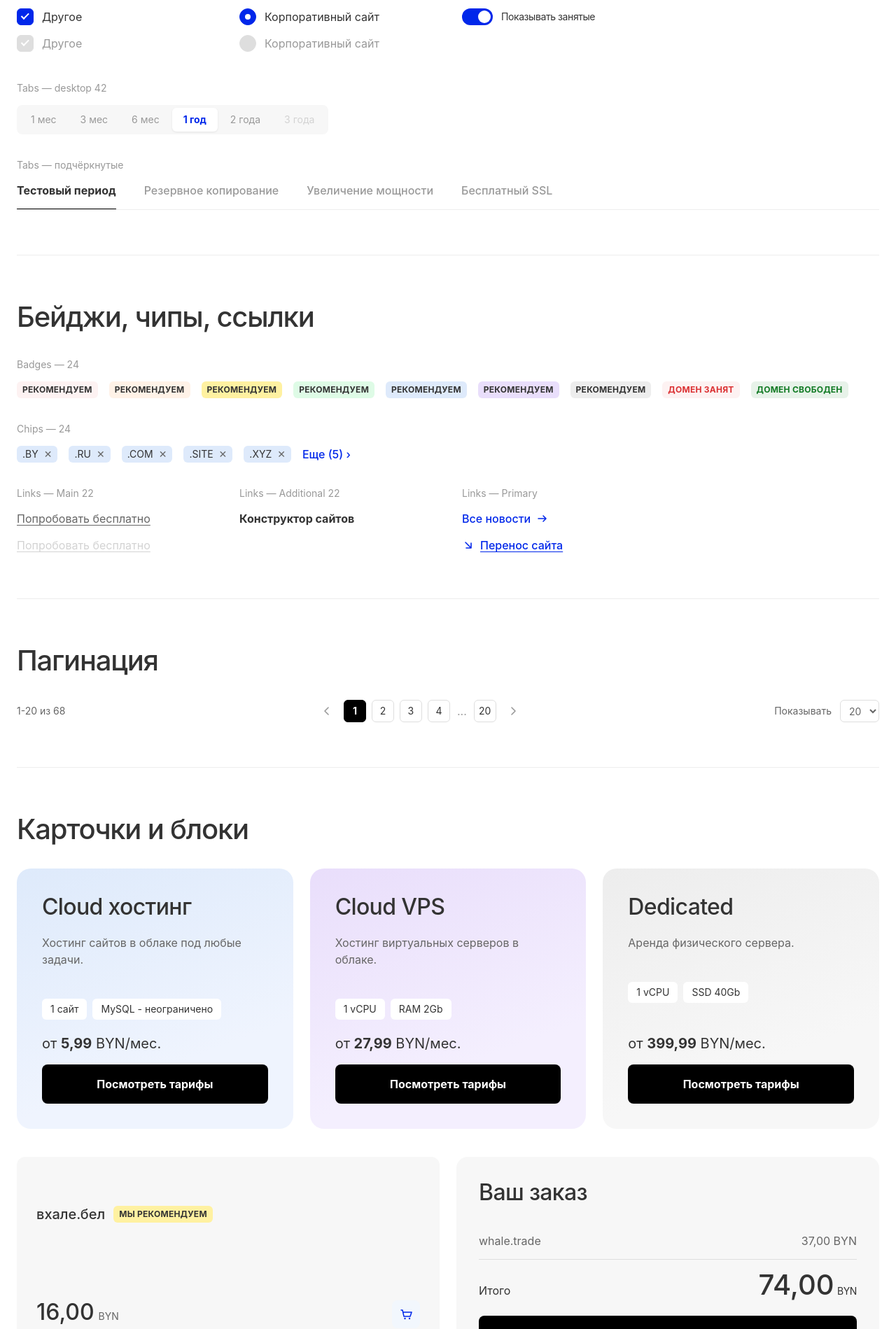
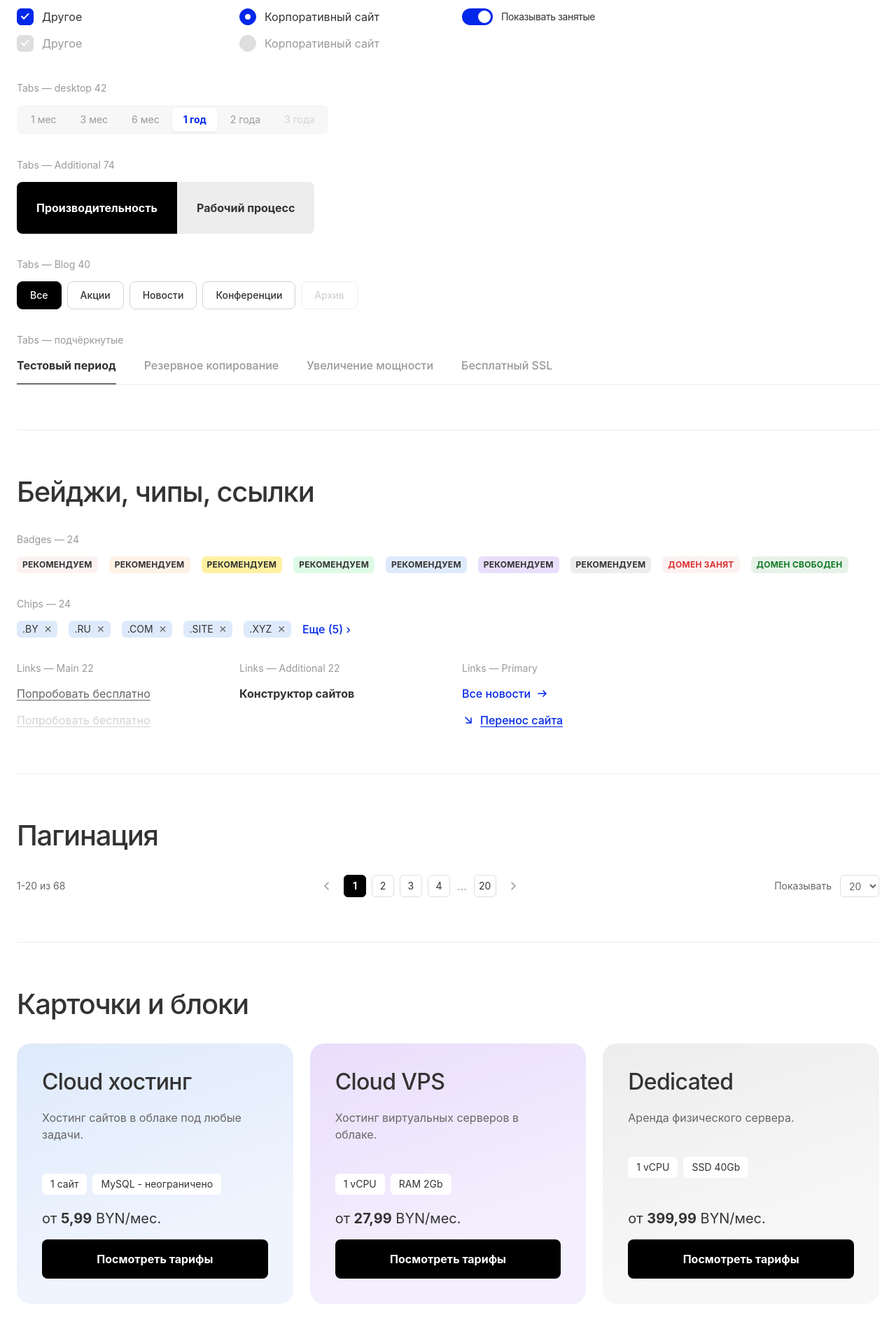
Before and after one commit to eugenez36/hostfly, a PHP site: page /_dev/hf-kit-preview.html in a window 1280 px wide. Shown: the part 4301-6200 px from the top of the page at 70% size. Run offline with PHP 8.4, Linux system fonts and the light colour scheme.

Commit message:
Сверка с листом Tabs: добавлены два недостающих варианта, исправлен hover
Первая правка по итогам сверки кита с оригиналами из Figma. На листе Tabs пять
вариантов, в коде было реализовано два.

ЧЕГО НЕ ХВАТАЛО
  tabs--solid   «Additional 74»: крупный сегментный переключатель, где активный
                сегмент сплошной чёрный с белым текстом, а не белая пилюля с синим,
                как в базовом варианте. Отличается не только размером, поэтому
                отдельный модификатор, а не размерный класс.
  tabs--pill    «Blog 40»: не сегментный контрол, а отдельные пилюли с зазором,
                у неактивных своя рамка.

ЧТО БЫЛО НЕВЕРНО
  hover базового контрола. В макете при наведении синеет текст, подложка
  не меняется; у нас подсвечивалась полупрозрачная белая подложка, а текст
  оставался серым.
  disabled активного пункта. На листе он сидит на серой подложке без тени —
  этого состояния в коде не было вовсе.

Мобильный размер 36 уже был закрыт токеном --h-tabs-mobile, новые величины
--h-tabs-l и --h-tabs-pill добавлены рядом со ссылкой на лист.

Оба варианта добавлены в _dev/hf-kit-preview.html и сверены рендером с листом:
совпадают по цветам, скруглениям и состояниям. Изоляция кита не нарушена —
в hf-kit.css по-прежнему ноль правил вне .hf-kit и :root.

Co-Authored-By: Claude Opus 5 <noreply@anthropic.com>

```diff
--- a/ftp/public/templates/nexus/_dev/hf-kit-preview.html
+++ b/ftp/public/templates/nexus/_dev/hf-kit-preview.html
@@ -245,6 +245,21 @@
       <button class="tabs__item is-active" type="button">1 год</button>
       <button class="tabs__item" type="button">2 года</button>
       <button class="tabs__item" type="button" disabled>3 года</button>
+    </div>
+
+    <div class="kit-label" style="margin:32px 0 12px">Tabs — Additional 74</div>
+    <div class="tabs tabs--solid">
+      <button class="tabs__item is-active" type="button">Производительность</button>
+      <button class="tabs__item" type="button">Рабочий процесс</button>
+    </div>
+
+    <div class="kit-label" style="margin:32px 0 12px">Tabs — Blog 40</div>
+    <div class="tabs tabs--pill">
+      <button class="tabs__item is-active" type="button">Все</button>
+      <button class="tabs__item" type="button">Акции</button>
+      <button class="tabs__item" type="button">Новости</button>
+      <button class="tabs__item" type="button">Конференции</button>
+      <button class="tabs__item" type="button" disabled>Архив</button>
     </div>
 
     <div class="kit-label" style="margin:32px 0 12px">Tabs — подчёркнутые</div>
--- a/ftp/public/templates/nexus/_dev/scss/hf-kit/_tabs.scss
+++ b/ftp/public/templates/nexus/_dev/scss/hf-kit/_tabs.scss
@@ -29,7 +29,7 @@
     white-space: nowrap;
     transition: background var(--transition), color var(--transition);
   }
-  .tabs__item:hover { background: rgba(255, 255, 255, .6); color: var(--c-body); }
+  .tabs__item:hover { color: var(--c-primary); }
   .tabs__item.is-active {
     background: var(--c-white);
     color: var(--c-primary);
@@ -37,6 +37,80 @@
     box-shadow: var(--shadow-tab);
   }
   .tabs__item[disabled] { color: var(--c-divider); pointer-events: none; }
+  .tabs__item[disabled].is-active {
+    background: var(--c-bg-dark);
+    color: var(--c-element);
+    box-shadow: none;
+  }
+
+  /* --- Additional: крупный сегментный переключатель (лист Tabs, 74) --------
+     Отличается от базового не только размером: активный сегмент здесь
+     сплошной чёрный с белым текстом, а не белая пилюля с синим.             */
+  .tabs--solid {
+    height: var(--h-tabs-l);
+    padding: 0;
+    gap: 0;
+    background: transparent;
+    border-radius: var(--r-md);
+    overflow: hidden;
+  }
+  .tabs--solid .tabs__item {
+    height: 100%;
+    padding: 0 28px;
+    border-radius: 0;
+    background: var(--c-highlighter);
+    color: var(--c-text);
+    font-size: var(--fs-h6);
+    font-weight: 700;
+  }
+  .tabs--solid .tabs__item:hover { background: var(--c-bg-dark); color: var(--c-text); }
+  .tabs--solid .tabs__item.is-active {
+    background: var(--c-button);
+    color: var(--c-white);
+    box-shadow: none;
+  }
+  .tabs--solid .tabs__item[disabled] { background: var(--c-bg); color: var(--c-divider); }
+  .tabs--solid .tabs__item[disabled].is-active { background: var(--c-bg-dark); color: var(--c-element); }
+
+  /* --- Blog: отдельные пилюли (лист Tabs, 40) -----------------------------
+     Не сегментный контрол: элементы стоят порознь, у неактивных своя рамка. */
+  .tabs--pill {
+    height: auto;
+    padding: 0;
+    gap: 8px;
+    background: transparent;
+    flex-wrap: wrap;
+  }
+  .tabs--pill .tabs__item {
+    height: var(--h-tabs-pill);
+    padding: 0 18px;
+    border: 1px solid var(--c-divider);
+    border-radius: var(--r-md);
+    background: var(--c-white);
+    color: var(--c-text);
+    font-weight: 500;
+  }
+  .tabs--pill .tabs__item:hover {
+    background: var(--c-highlighter);
+    border-color: var(--c-highlighter);
+    color: var(--c-text);
+  }
+  .tabs--pill .tabs__item.is-active {
+    background: var(--c-button);
+    border-color: var(--c-button);
+    color: var(--c-white);
+    box-shadow: none;
+  }
+  .tabs--pill .tabs__item[disabled] {
+    background: var(--c-white);
+    border-color: var(--c-highlighter);
+    color: var(--c-divider);
+  }
+  .tabs--pill .tabs__item[disabled].is-active {
+    background: var(--c-bg-dark);
+    border-color: var(--c-bg-dark);
+    color: var(--c-element);
+  }
 
   .tabs-line {
     display: flex;
--- a/ftp/public/templates/nexus/_dev/scss/hf-kit/_tokens.scss
+++ b/ftp/public/templates/nexus/_dev/scss/hf-kit/_tokens.scss
@@ -86,6 +86,8 @@
   --h-search-sm: 52px;
   --h-tabs:   42px;
   --h-tabs-mobile: 36px;
+  --h-tabs-l:  74px;   /* лист Tabs, вариант Additional */
+  --h-tabs-pill: 40px; /* лист Tabs, вариант Blog */
   --h-badge:  24px;
   --h-check:  24px;
 
--- a/ftp/public/templates/nexus/css/hf-kit.css
+++ b/ftp/public/templates/nexus/css/hf-kit.css
@@ -118,6 +118,8 @@
   --h-search-sm: 52px;
   --h-tabs: 42px;
   --h-tabs-mobile: 36px;
+  --h-tabs-l: 74px; /* лист Tabs, вариант Additional */
+  --h-tabs-pill: 40px; /* лист Tabs, вариант Blog */
   --h-badge: 24px;
   --h-check: 24px;
   /* --- Прочее ----------------------------------------------------------- */
@@ -904,8 +906,7 @@
   transition: background var(--transition), color var(--transition);
 }
 .hf-kit .tabs__item:hover {
-  background: rgba(255, 255, 255, 0.6);
-  color: var(--c-body);
+  color: var(--c-primary);
 }
 .hf-kit .tabs__item.is-active {
   background: var(--c-white);
@@ -916,6 +917,91 @@
 .hf-kit .tabs__item[disabled] {
   color: var(--c-divider);
   pointer-events: none;
+}
+.hf-kit .tabs__item[disabled].is-active {
+  background: var(--c-bg-dark);
+  color: var(--c-element);
+  box-shadow: none;
+}
+.hf-kit {
+  /* --- Additional: крупный сегментный переключатель (лист Tabs, 74) --------
+     Отличается от базового не только размером: активный сегмент здесь
+     сплошной чёрный с белым текстом, а не белая пилюля с синим.             */
+}
+.hf-kit .tabs--solid {
+  height: var(--h-tabs-l);
+  padding: 0;
+  gap: 0;
+  background: transparent;
+  border-radius: var(--r-md);
+  overflow: hidden;
+}
+.hf-kit .tabs--solid .tabs__item {
+  height: 100%;
+  padding: 0 28px;
+  border-radius: 0;
+  background: var(--c-highlighter);
+  color: var(--c-text);
+  font-size: var(--fs-h6);
+  font-weight: 700;
+}
+.hf-kit .tabs--solid .tabs__item:hover {
+  background: var(--c-bg-dark);
+  color: var(--c-text);
+}
+.hf-kit .tabs--solid .tabs__item.is-active {
+  background: var(--c-button);
+  color: var(--c-white);
+  box-shadow: none;
+}
+.hf-kit .tabs--solid .tabs__item[disabled] {
+  background: var(--c-bg);
+  color: var(--c-divider);
+}
+.hf-kit .tabs--solid .tabs__item[disabled].is-active {
+  background: var(--c-bg-dark);
+  color: var(--c-element);
+}
+.hf-kit {
+  /* --- Blog: отдельные пилюли (лист Tabs, 40) -----------------------------
+     Не сегментный контрол: элементы стоят порознь, у неактивных своя рамка. */
+}
+.hf-kit .tabs--pill {
+  height: auto;
+  padding: 0;
+  gap: 8px;
+  background: transparent;
+  flex-wrap: wrap;
+}
+.hf-kit .tabs--pill .tabs__item {
+  height: var(--h-tabs-pill);
+  padding: 0 18px;
+  border: 1px solid var(--c-divider);
+  border-radius: var(--r-md);
+  background: var(--c-white);
+  color: var(--c-text);
+  font-weight: 500;
+}
+.hf-kit .tabs--pill .tabs__item:hover {
+  background: var(--c-highlighter);
+  border-color: var(--c-highlighter);
+  color: var(--c-text);
+}
+.hf-kit .tabs--pill .tabs__item.is-active {
+  background: var(--c-button);
+  border-color: var(--c-button);
+  color: var(--c-white);
+  box-shadow: none;
+}
+.hf-kit .tabs--pill .tabs__item[disabled] {
+  background: var(--c-white);
+  border-color: var(--c-highlighter);
+  color: var(--c-divider);
+}
+.hf-kit .tabs--pill .tabs__item[disabled].is-active {
+  background: var(--c-bg-dark);
+  border-color: var(--c-bg-dark);
+  color: var(--c-element);
 }
 .hf-kit .tabs-line {
   display: flex;
```
